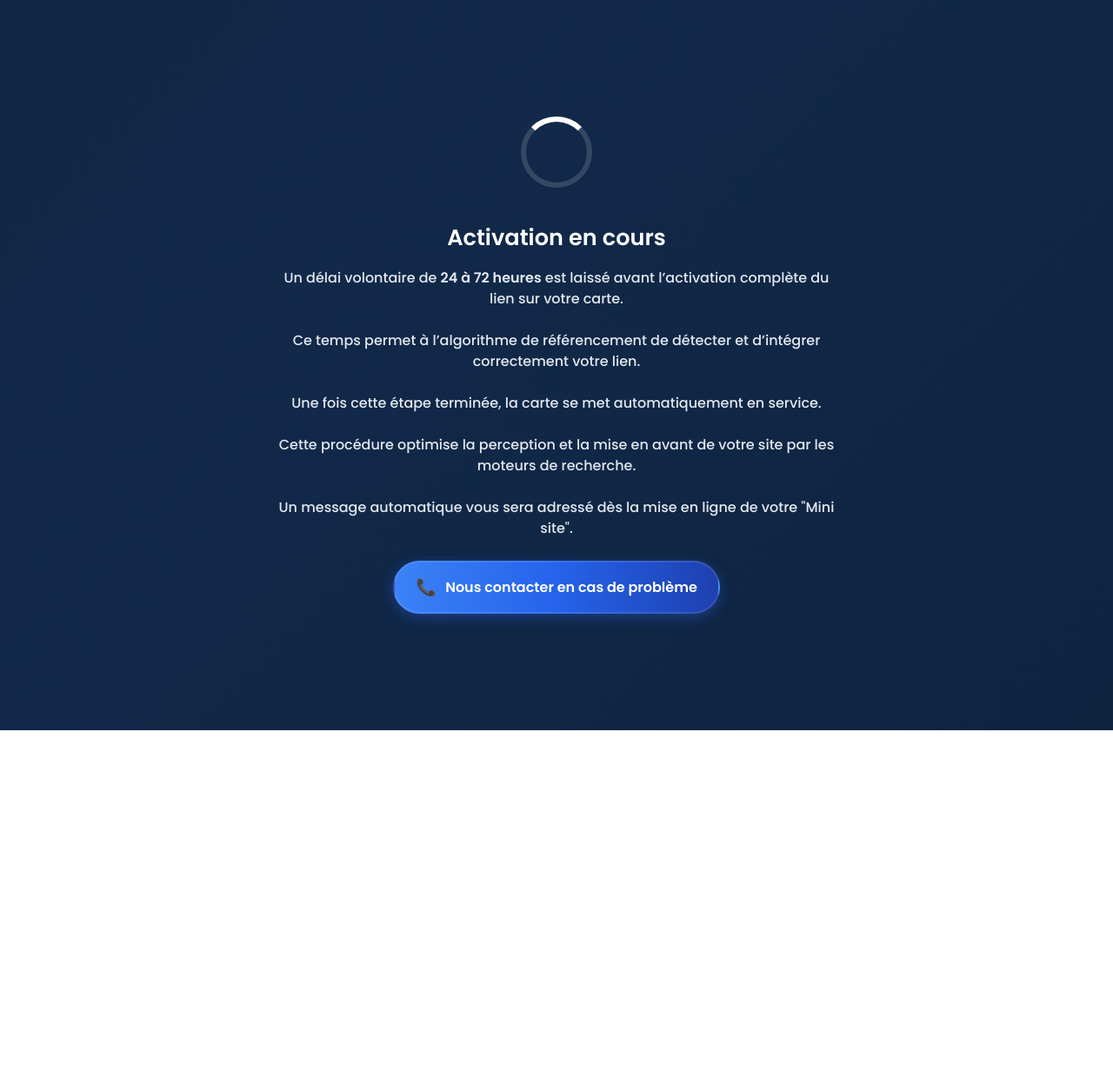
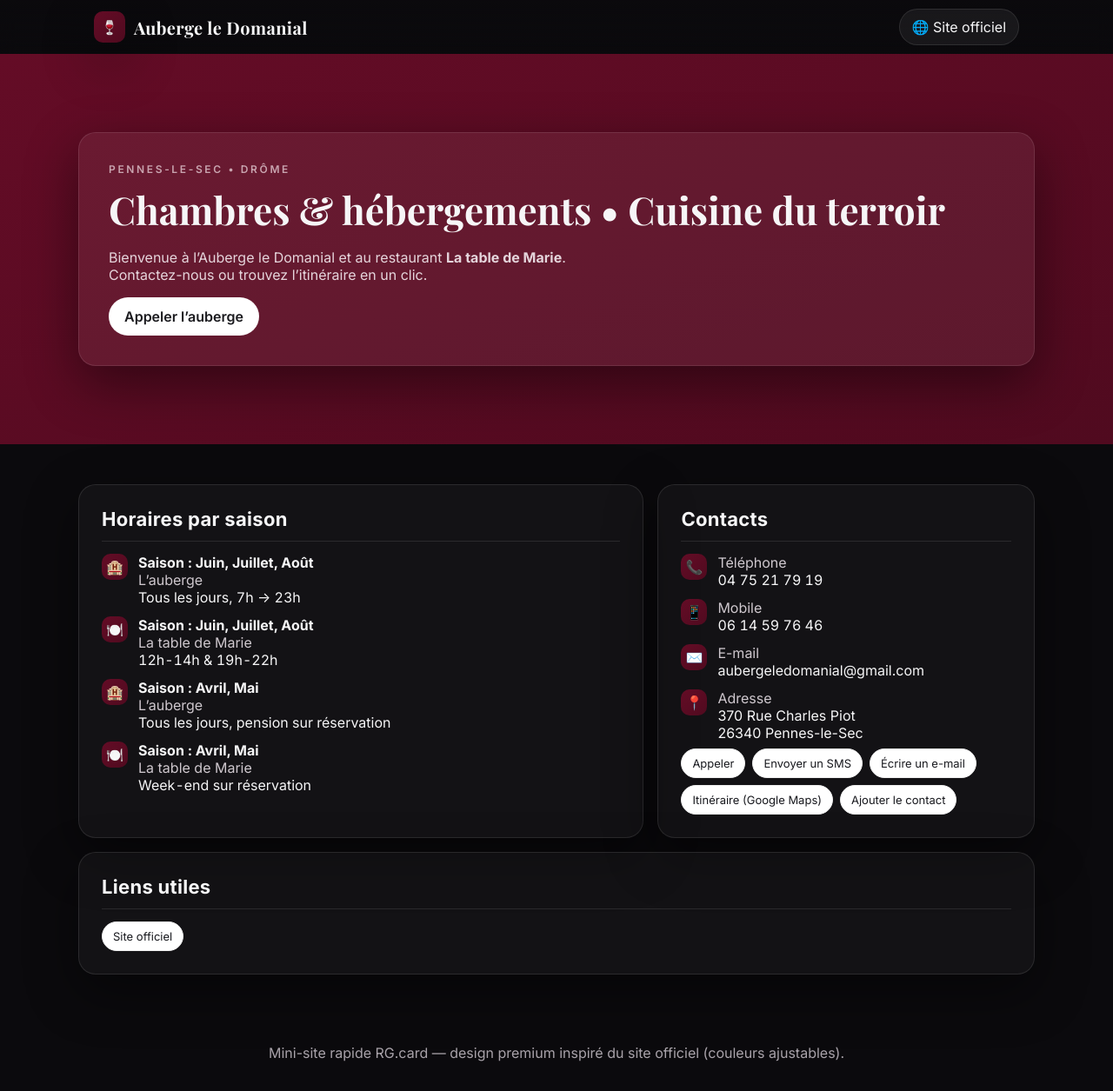
Before and after one commit to RGbusinesscard/Auberge-Penne-Le-Sec, a plain HTML site: page index.html in a window 1280 px wide. Shown: the whole page at 87% size. Before the commit the page ends 840 px from the top, so only its background shows below. Drawn offline with nearby package versions, Linux system fonts and the light colour scheme.

Commit message:
Update index.html

```diff
--- a/index.html
+++ b/index.html
@@ -1,111 +1,175 @@
 <!DOCTYPE html>
 <html lang="fr">
 <head>
-  <meta charset="UTF-8">
-  <meta name="viewport" content="width=device-width, initial-scale=1.0">
-  <title>Activation en cours</title>
-  <link href="https://fonts.googleapis.com/css2?family=Poppins:wght@500;600&display=swap" rel="stylesheet">
+  <meta charset="utf-8" />
+  <meta name="viewport" content="width=device-width, initial-scale=1" />
+  <title>Auberge le Domanial — Mini site</title>
+  <meta name="description" content="Contacts, horaires et liens utiles de l’Auberge le Domanial (Pennes-le-Sec)." />
+  <link rel="preconnect" href="https://fonts.googleapis.com">
+  <link rel="preconnect" href="https://fonts.gstatic.com" crossorigin>
+  <link href="https://fonts.googleapis.com/css2?family=Inter:wght@400;500;600;700&family=Playfair+Display:wght@600;700&display=swap" rel="stylesheet">
   <style>
-    body {
-      margin: 0;
-      background: linear-gradient(-45deg, #0b1e35, #12294a, #0d1a2d, #1c355c);
-      background-size: 400% 400%;
-      animation: gradientMove 12s ease infinite;
-      font-family: 'Poppins', sans-serif;
-      color: white;
-      display: flex;
-      flex-direction: column;
-      justify-content: center;
-      align-items: center;
-      height: 100vh;
-      text-align: center;
-      padding: 20px;
+    :root{
+      --burgundy:#640c26;
+      --burgundy-2:#500a1f;
+      --rose:#c9a5b0;
+      --bg:#0b0a0d;
+      --card:rgba(255,255,255,.035);
+      --stroke:rgba(255,255,255,.10);
+      --text:#f6f6f7;
+      --muted:#cfc8ce;
+      --shadow:0 20px 60px rgba(0,0,0,.45);
+      --radius:20px;
     }
-
-    @keyframes gradientMove {
-      0% { background-position: 0% 50%; }
-      50% { background-position: 100% 50%; }
-      100% { background-position: 0% 50%; }
-    }
-
-    /* Loader rond */
-    .loader {
-      border: 6px solid rgba(255, 255, 255, 0.15);
-      border-top: 6px solid #ffffff;
-      border-radius: 50%;
-      width: 70px;
-      height: 70px;
-      animation: spin 1s linear infinite;
-      margin-bottom: 20px;
-    }
-
-    @keyframes spin {
-      0% { transform: rotate(0deg); }
-      100% { transform: rotate(360deg); }
-    }
-
-    h1 {
-      font-size: 1.6rem;
-      font-weight: 600;
-      margin-bottom: 15px;
-    }
-
-    p {
-      font-size: 1rem;
-      line-height: 1.5;
-      max-width: 650px;
-      margin: 0 auto 25px;
-      color: #e3e8ef;
-    }
-
-    /* Nouveau bouton premium */
-    .btn {
-      display: inline-flex;
-      align-items: center;
-      gap: 10px;
-      padding: 14px 24px;
-      background: linear-gradient(90deg, #3b82f6, #2563eb, #1e40af);
-      color: white;
-      border-radius: 50px;
-      font-weight: 600;
-      text-decoration: none;
-      font-size: 1rem;
-      box-shadow: 0 4px 15px rgba(37, 99, 235, 0.4);
-      transition: all 0.3s ease;
-      border: 2px solid rgba(255,255,255,0.1);
-    }
-
-    .btn:hover {
-      background: linear-gradient(90deg, #2563eb, #1e40af, #3b82f6);
-      transform: translateY(-2px) scale(1.03);
-      box-shadow: 0 6px 20px rgba(37, 99, 235, 0.6);
-    }
-
-    .btn span {
-      font-size: 1.2rem;
-    }
-
+    *{box-sizing:border-box}
+    html,body{margin:0;padding:0;background:var(--bg);color:var(--text);font-family:Inter,system-ui,-apple-system,Segoe UI,Roboto,Arial,sans-serif}
+    a{color:inherit;text-decoration:none}
+    .topbar{position:sticky;top:0;z-index:100;background:linear-gradient(180deg, rgba(11,10,13,.9), rgba(11,10,13,.6) 70%, transparent);backdrop-filter:blur(10px)}
+    .wrap{max-width:1100px;margin:0 auto;padding:10px 18px;display:flex;gap:12px;align-items:center}
+    .brand{display:flex;align-items:center;gap:10px}
+    .brand-logo{width:36px;height:36px;border-radius:10px;background:linear-gradient(135deg,var(--burgundy),var(--burgundy-2));display:grid;place-items:center;box-shadow:var(--shadow)}
+    .brand h1{font-family:"Playfair Display",serif;font-size:20px;margin:0;letter-spacing:.4px}
+    .actions{margin-left:auto;display:flex;gap:8px;flex-wrap:wrap}
+    .btn{display:inline-flex;align-items:center;gap:8px;padding:10px 14px;border-radius:999px;background:rgba(255,255,255,.06);border:1px solid var(--stroke);transition:transform .15s ease, background .15s ease}
+    .btn:hover{background:rgba(255,255,255,.1);transform:translateY(-1px)}
+    .hero{position:relative;isolation:isolate;padding: clamp(48px, 8vw, 90px) 18px;background:linear-gradient(160deg,var(--burgundy) 0%, var(--burgundy-2) 100%)}
+    .container{max-width:1100px;margin:0 auto}
+    .hero-card{background:rgba(255,255,255,.06);border:1px solid var(--stroke);border-radius:var(--radius);box-shadow:var(--shadow);padding: clamp(18px, 4vw, 34px)}
+    .overtitle{letter-spacing:.22em;text-transform:uppercase;color:var(--rose);font-weight:600;font-size:12px}
+    .title{font-family:"Playfair Display",serif;font-weight:700;font-size: clamp(28px, 5vw, 44px);margin:.2em 0 .2em}
+    .subtitle{color:#f3e9ee;opacity:.9;max-width:60ch}
+    .cta-row{margin-top:16px;display:flex;gap:10px;flex-wrap:wrap}
+    .cta{background:#fff;color:#1b1b1f;border-radius:999px;padding:12px 18px;font-weight:600}
+    section{padding: clamp(22px, 5vw, 46px) 18px}
+    .grid{display:grid;gap:16px}
+    @media(min-width:760px){.grid{grid-template-columns:1.2fr .8fr}}
+    .card{background:var(--card);border:1px solid var(--stroke);border-radius:var(--radius);box-shadow:var(--shadow);padding: clamp(18px, 3.2vw, 26px)}
+    .h2{font-size: clamp(18px, 3vw, 22px);margin:0 0 10px;font-weight:700;letter-spacing:.3px}
+    .sep{height:1px;background:var(--stroke);margin:12px 0 14px}
+    .list{display:grid;gap:12px}
+    .item{display:flex;gap:12px;align-items:flex-start}
+    .icon{width:30px;height:30px;flex:0 0 30px;border-radius:10px;background:linear-gradient(135deg,var(--burgundy),var(--burgundy-2));display:grid;place-items:center}
+    .label{color:var(--muted)}
+    .mono{font-variant-numeric:tabular-nums}
+    .chips{display:flex;flex-wrap:wrap;gap:8px;margin-top:8px}
+    .chip{background:#fff;color:#191a1f;border-radius:999px;padding:8px 12px;font-size:13px;border:1px solid #eee}
+    footer{padding:34px 18px;color:#a9a3aa;text-align:center}
     @media (max-width: 600px) {
-      h1 { font-size: 1.3rem; }
-      p { font-size: 0.95rem; }
-      .btn { padding: 12px 20px; font-size: 0.95rem; }
+      .wrap{flex-direction:column;align-items:flex-start}
+      .actions{margin-left:0;width:100%;flex-direction:column}
+      .btn{width:100%;justify-content:center}
+      .grid{grid-template-columns:1fr!important}
+      .hero-card{padding:18px}
+      .cta-row{flex-direction:column}
+      .cta{width:100%;text-align:center}
+      .chips{flex-direction:column;width:100%}
+      .chip{width:100%;text-align:center}
     }
   </style>
 </head>
 <body>
+  <!-- NAV -->
+  <div class="topbar">
+    <div class="wrap">
+      <div class="brand">
+        <div class="brand-logo">🍷</div>
+        <h1>Auberge le Domanial</h1>
+      </div>
+      <div class="actions">
+        <a class="btn" href="https://www.aubergepenneslesec.fr/" target="_blank">🌐 Site officiel</a>
+      </div>
+    </div>
+  </div>
 
-  <div class="loader"></div>
-  <h1>Activation en cours</h1>
-  <p>
-    Un délai volontaire de <strong>24 à 72 heures</strong> est laissé avant l’activation complète du lien sur votre carte.<br><br>
-    Ce temps permet à l’algorithme de référencement de détecter et d’intégrer correctement votre lien.<br><br>
-    Une fois cette étape terminée, la carte se met automatiquement en service.<br><br>
-    Cette procédure optimise la perception et la mise en avant de votre site par les moteurs de recherche.<br><br>
-    Un message automatique vous sera adressé dès la mise en ligne de votre "Mini site".
-  </p>
-  <a href="tel:+33764021268" class="btn">
-    <span>📞</span> Nous contacter en cas de problème
-  </a>
+  <!-- HERO -->
+  <header class="hero">
+    <div class="container">
+      <div class="hero-card">
+        <div class="overtitle">Pennes-le-Sec • Drôme</div>
+        <div class="title">Chambres & hébergements • Cuisine du terroir</div>
+        <p class="subtitle">Bienvenue à l’Auberge le Domanial et au restaurant <strong>La table de Marie</strong>. Contactez-nous ou trouvez l’itinéraire en un clic.</p>
+        <div class="cta-row">
+          <a class="cta" href="tel:+33475217919">Appeler l’auberge</a>
+        </div>
+      </div>
+    </div>
+  </header>
 
+  <!-- CONTENU -->
+  <section>
+    <div class="container grid">
+      <div class="card">
+        <h2 class="h2">Horaires par saison</h2>
+        <div class="sep"></div>
+        <div class="list">
+          <div class="item">
+            <div class="icon">🏨</div>
+            <div>
+              <div><strong>Saison : Juin, Juillet, Août</strong></div>
+              <div class="label">L’auberge</div>
+              <div class="mono">Tous les jours, 7h → 23h</div>
+            </div>
+          </div>
+          <div class="item">
+            <div class="icon">🍽️</div>
+            <div>
+              <div><strong>Saison : Juin, Juillet, Août</strong></div>
+              <div class="label">La table de Marie</div>
+              <div class="mono">12h-14h & 19h-22h</div>
+            </div>
+          </div>
+          <div class="item">
+            <div class="icon">🏨</div>
+            <div>
+              <div><strong>Saison : Avril, Mai</strong></div>
+              <div class="label">L’auberge</div>
+              <div class="mono">Tous les jours, pension sur réservation</div>
+            </div>
+          </div>
+          <div class="item">
+            <div class="icon">🍽️</div>
+            <div>
+              <div><strong>Saison : Avril, Mai</strong></div>
+              <div class="label">La table de Marie</div>
+              <div class="mono">Week-end sur réservation</div>
+            </div>
+          </div>
+        </div>
+      </div>
+
+      <div class="card">
+        <h2 class="h2">Contacts</h2>
+        <div class="sep"></div>
+        <div class="list">
+          <div class="item"><div class="icon">📞</div><div><div class="label">Téléphone</div><div class="mono">04 75 21 79 19</div></div></div>
+          <div class="item"><div class="icon">📱</div><div><div class="label">Mobile</div><div class="mono">06 14 59 76 46</div></div></div>
+          <div class="item"><div class="icon">✉️</div><div><div class="label">E-mail</div><a href="mailto:aubergeledomanial@gmail.com">aubergeledomanial@gmail.com</a></div></div>
+          <div class="item"><div class="icon">📍</div><div><div class="label">Adresse</div>370 Rue Charles Piot<br>26340 Pennes-le-Sec</div></div>
+        </div>
+
+        <!-- Boutons d'action -->
+        <div class="chips">
+          <a class="chip" href="tel:+33475217919">Appeler</a>
+          <a class="chip" href="sms:+33614597646">Envoyer un SMS</a>
+          <a class="chip" href="mailto:aubergeledomanial@gmail.com">Écrire un e-mail</a>
+          <a class="chip" target="_blank" rel="noopener" href="https://www.google.com/maps?q=370+Rue+Charles+Piot,+26340+Pennes-le-Sec">Itinéraire (Google Maps)</a>
+          <!-- Nouveau bouton : Ajouter le contact -->
+          <a class="chip" href="auberge-le-domanial.vcf" download>Ajouter le contact</a>
+        </div>
+      </div>
+
+      <div class="card" style="grid-column:1/-1">
+        <h2 class="h2">Liens utiles</h2>
+        <div class="sep"></div>
+        <div class="chips">
+          <a class="chip" target="_blank" rel="noopener" href="https://www.aubergepenneslesec.fr/">Site officiel</a>
+        </div>
+      </div>
+    </div>
+  </section>
+
+  <footer>
+    Mini-site rapide RG.card — design premium inspiré du site officiel (couleurs ajustables).
+  </footer>
 </body>
 </html>
```
